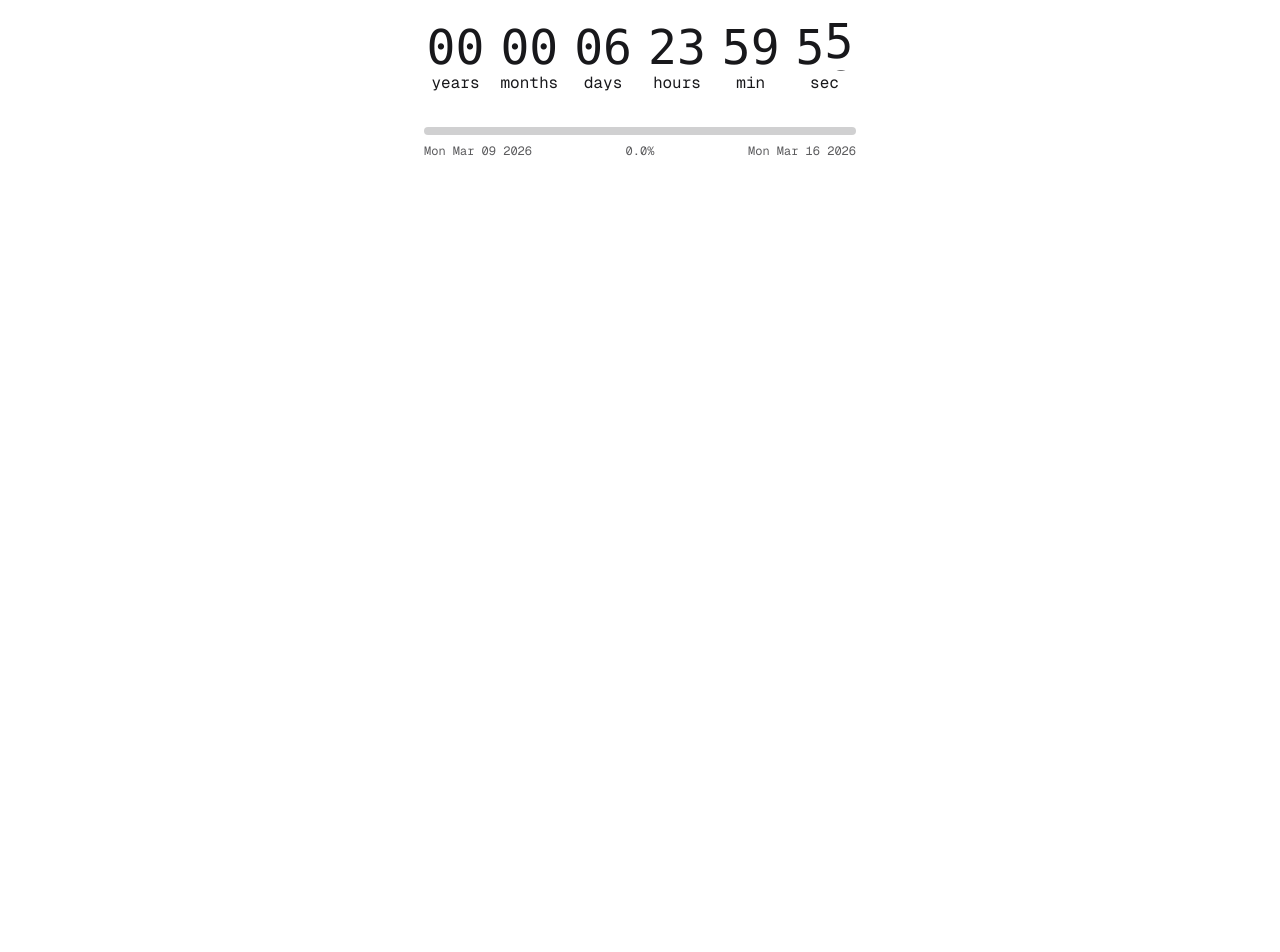
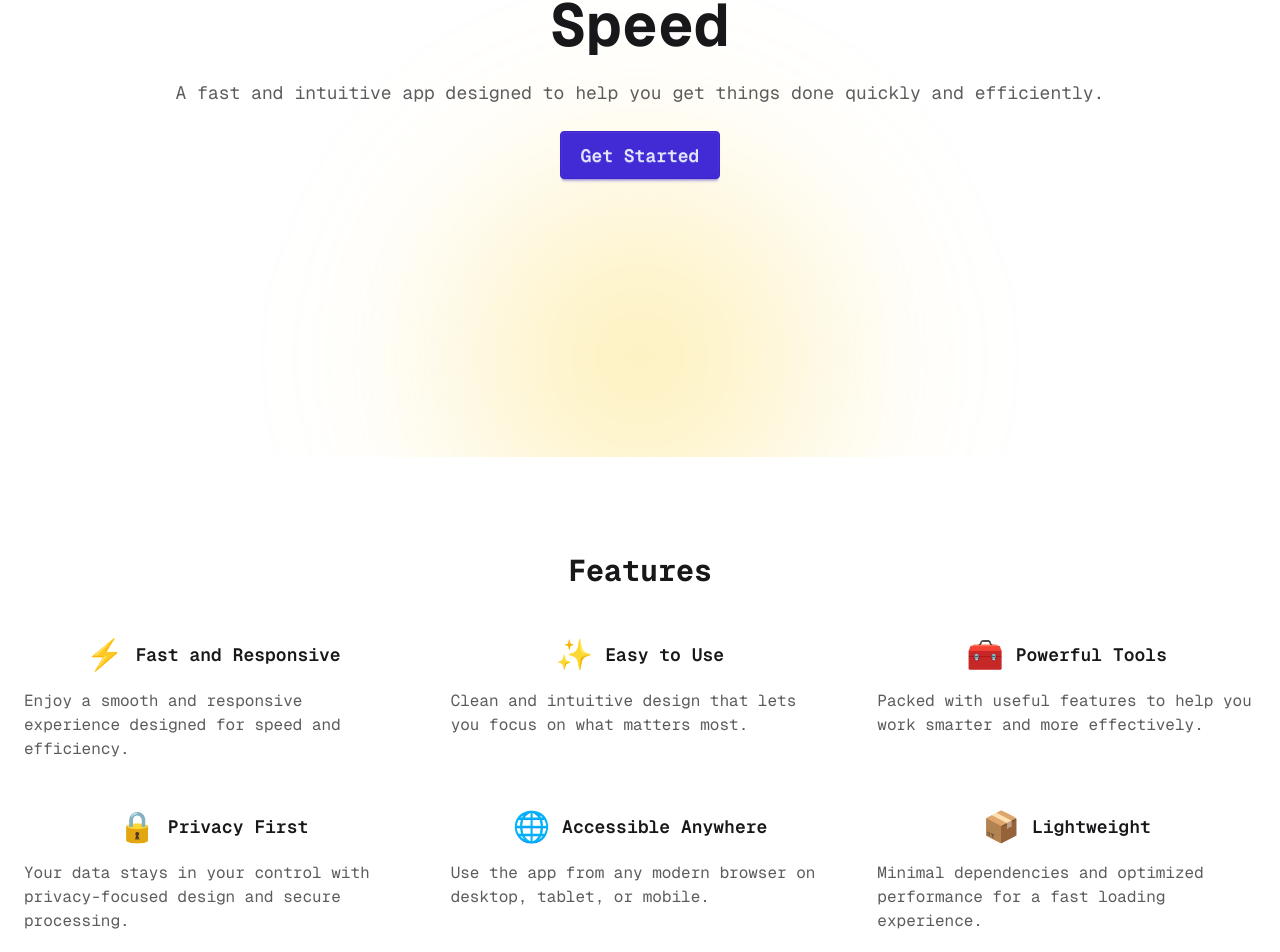
Before and after one commit to hieudoanm/countdown, a Next.js app in the folder packages/app/: page / in a window 1280 px wide. Shown: the part 343-1295 px from the top of the page. Before the commit the page ends 800 px from the top, so only its background shows below. Built offline with nearby package versions, Linux system fonts and the light colour scheme.

Commit message:
set up landing page

```diff
--- a/packages/app/src/pages/index.tsx
+++ b/packages/app/src/pages/index.tsx
@@ -1,323 +1,83 @@
+import {
+  LandingContent,
+  LandingTemplate,
+} from '@countdown/templates/LandingTemplate';
 import { NextPage } from 'next';
-import { useRouter } from 'next/router';
-import { useEffect, useState } from 'react';
 
-type TimeLeft = {
-  years: number;
-  months: number;
-  days: number;
-  hours: number;
-  minutes: number;
-  seconds: number;
+const content: LandingContent = {
+  navbar: {
+    title: 'AppName',
+    buttonText: 'Open App',
+    buttonHref: '/app',
+  },
+  hero: {
+    title: 'Simple, Powerful, and Built for Speed',
+    tagline:
+      'A fast and intuitive app designed to help you get things done quickly and efficiently.',
+    buttonText: 'Get Started',
+    buttonHref: '/app',
+  },
+  features: {
+    title: 'Features',
+    items: [
+      {
+        id: 'fast',
+        emoji: '⚡',
+        title: 'Fast and Responsive',
+        description:
+          'Enjoy a smooth and responsive experience designed for speed and efficiency.',
+      },
+      {
+        id: 'easy',
+        emoji: '✨',
+        title: 'Easy to Use',
+        description:
+          'Clean and intuitive design that lets you focus on what matters most.',
+      },
+      {
+        id: 'powerful',
+        emoji: '🧰',
+        title: 'Powerful Tools',
+        description:
+          'Packed with useful features to help you work smarter and more effectively.',
+      },
+      {
+        id: 'privacy',
+        emoji: '🔒',
+        title: 'Privacy First',
+        description:
+          'Your data stays in your control with privacy-focused design and secure processing.',
+      },
+      {
+        id: 'accessible',
+        emoji: '🌐',
+        title: 'Accessible Anywhere',
+        description:
+          'Use the app from any modern browser on desktop, tablet, or mobile.',
+      },
+      {
+        id: 'lightweight',
+        emoji: '📦',
+        title: 'Lightweight',
+        description:
+          'Minimal dependencies and optimized performance for a fast loading experience.',
+      },
+    ],
+  },
+  cta: {
+    title: 'Ready to Get Started?',
+    description:
+      'Open the app and start using it instantly. No signup required.',
+    buttonText: 'Open App',
+    buttonHref: '/app',
+  },
+  footer: {
+    name: 'AppName',
+  },
 };
 
-/* ---------------- Date diff ---------------- */
-
-const diffParts = (from: Date, to: Date): TimeLeft => {
-  const start = new Date(from);
-  const end = new Date(to);
-
-  /* -------- Total months -------- */
-
-  let totalMonths =
-    (end.getFullYear() - start.getFullYear()) * 12 +
-    (end.getMonth() - start.getMonth());
-
-  const tempDate = new Date(start);
-  tempDate.setMonth(tempDate.getMonth() + totalMonths);
-
-  if (tempDate > end) {
-    totalMonths -= 1;
-    tempDate.setMonth(tempDate.getMonth() - 1);
-  }
-
-  /* -------- Years + months split -------- */
-
-  const years = Math.floor(totalMonths / 12);
-  const months = totalMonths % 12;
-
-  /* -------- Remaining time -------- */
-
-  const diff = end.getTime() - tempDate.getTime();
-
-  const days = Math.floor(diff / (1000 * 60 * 60 * 24));
-  const hours = Math.floor((diff / (1000 * 60 * 60)) % 24);
-  const minutes = Math.floor((diff / (1000 * 60)) % 60);
-  const seconds = Math.floor((diff / 1000) % 60);
-
-  return { years, months, days, hours, minutes, seconds };
-};
-
-/* ---------------- Helpers ---------------- */
-
-const getParamDate = (key: string, fallback: Date) => {
-  if (globalThis.window === undefined) return fallback;
-
-  const params = new URLSearchParams(globalThis.window.location.search);
-  const v = params.get(key);
-
-  return v ? new Date(v) : fallback;
-};
-
-const getInitialStart = () => getParamDate('start', new Date());
-
-const getInitialEnd = () =>
-  getParamDate('end', new Date(Date.now() + 7 * 24 * 60 * 60 * 1000));
-
-const getInitialTitle = () => {
-  if (globalThis.window === undefined) return 'My Countdown';
-
-  const params = new URLSearchParams(globalThis.window.location.search);
-  return params.get('title') || 'My Countdown';
-};
-
-const calcProgress = (start: Date, end: Date) => {
-  const now = Date.now();
-  const s = start.getTime();
-  const e = end.getTime();
-
-  if (now <= s) return 0;
-  if (now >= e) return 100;
-
-  return ((now - s) / (e - s)) * 100;
-};
-
-/* ---------------- Page ---------------- */
-
 const HomePage: NextPage = () => {
-  const router = useRouter();
-
-  /* ---------- State ---------- */
-
-  const [start, setStart] = useState<Date>(getInitialStart);
-  const [end, setEnd] = useState<Date>(getInitialEnd);
-
-  const [title, setTitle] = useState<string>(getInitialTitle);
-
-  const [startInput, setStartInput] = useState<string>(() =>
-    getInitialStart().toISOString().slice(0, 10)
-  );
-
-  const [endInput, setEndInput] = useState<string>(() =>
-    getInitialEnd().toISOString().slice(0, 10)
-  );
-
-  const [titleInput, setTitleInput] = useState<string>(getInitialTitle);
-
-  const [timeLeft, setTimeLeft] = useState<TimeLeft>(() => {
-    const now = new Date();
-    const start = getInitialStart();
-    const end = getInitialEnd();
-
-    if (now < start) return diffParts(now, start);
-    if (now > end) return diffParts(end, now);
-    return diffParts(now, end);
-  });
-
-  const [progress, setProgress] = useState(
-    calcProgress(getInitialStart(), getInitialEnd())
-  );
-
-  /* ---------- Interval ---------- */
-
-  useEffect(() => {
-    const timer = setInterval(() => {
-      const nowDate = new Date();
-
-      /* -------- Countdown -------- */
-
-      if (nowDate < start) {
-        setTimeLeft(diffParts(nowDate, start));
-      } else if (nowDate > end) {
-        setTimeLeft(diffParts(end, nowDate));
-      } else {
-        setTimeLeft(diffParts(nowDate, end));
-      }
-
-      /* -------- Progress -------- */
-
-      setProgress(calcProgress(start, end));
-    }, 1000);
-
-    return () => clearInterval(timer);
-  }, [start, end]);
-
-  /* ---------- UI ---------- */
-
-  const openModal = () => {
-    (
-      document.getElementById('countdown_modal') as HTMLDialogElement
-    )?.showModal();
-  };
-
-  const handleSave = () => {
-    if (!startInput || !endInput) return;
-
-    const s = new Date(startInput);
-    const e = new Date(endInput);
-
-    setStart(s);
-    setEnd(e);
-    setTitle(titleInput);
-
-    router.replace(
-      {
-        pathname: router.pathname,
-        query: {
-          start: startInput,
-          end: endInput,
-          title: titleInput,
-        },
-      },
-      undefined,
-      { shallow: true }
-    );
-
-    (document.getElementById('countdown_modal') as HTMLDialogElement)?.close();
-  };
-
-  /* ---------- Share ---------- */
-
-  const handleShare = async () => {
-    const url = new URL(globalThis.window.location.href);
-
-    url.searchParams.set('start', startInput);
-    url.searchParams.set('end', endInput);
-    url.searchParams.set('title', titleInput);
-
-    const shareUrl = url.toString();
-
-    if (navigator.share) {
-      await navigator.share({
-        title: titleInput,
-        text: `Countdown: ${titleInput}`,
-        url: shareUrl,
-      });
-    } else {
-      await navigator.clipboard.writeText(shareUrl);
-      alert('Link copied to clipboard!');
-    }
-  };
-
-  /* ---------- Render ---------- */
-
-  console.log(progress);
-
-  return (
-    <div className="flex min-h-screen w-screen flex-col items-center justify-center gap-8 p-4">
-      {/* Title */}
-      <h1
-        onClick={openModal}
-        className="cursor-pointer text-center text-2xl font-bold md:text-3xl">
-        {title}
-      </h1>
-
-      {/* Countdown */}
-      <div
-        onClick={openModal}
-        className="grid cursor-pointer grid-cols-2 gap-4 text-center sm:grid-cols-3 lg:grid-cols-6">
-        {[
-          ['years', timeLeft.years],
-          ['months', timeLeft.months],
-          ['days', timeLeft.days],
-          ['hours', timeLeft.hours],
-          ['min', timeLeft.minutes],
-          ['sec', timeLeft.seconds],
-        ].map(([label, value]) => (
-          <div key={label} className="flex flex-col">
-            <span className="countdown font-mono text-5xl">
-              <span
-                style={
-                  { '--value': value, '--digits': 2 } as React.CSSProperties
-                }>
-                {value}
-              </span>
-            </span>
-            {label}
-          </div>
-        ))}
-      </div>
-
-      {/* Progress */}
-      <div className="flex w-full max-w-md flex-col gap-2 px-2">
-        <progress
-          className="progress progress w-full"
-          value={progress}
-          max="100"
-        />
-
-        <div className="flex justify-between text-xs opacity-70">
-          <span>{start.toDateString()}</span>
-          <span>{progress.toFixed(1)}%</span>
-          <span>{end.toDateString()}</span>
-        </div>
-      </div>
-
-      {/* Modal */}
-      <dialog id="countdown_modal" className="modal">
-        <div className="modal-box flex flex-col gap-4">
-          <h3 className="text-lg font-bold">Countdown Settings</h3>
-
-          {/* Title */}
-          <div className="flex flex-col gap-2">
-            <label htmlFor="title" className="text-sm font-semibold">
-              Title
-            </label>
-            <input
-              id="title"
-              type="text"
-              className="input input-bordered w-full"
-              value={titleInput}
-              onChange={(e) => setTitleInput(e.target.value)}
-            />
-          </div>
-
-          {/* Start date */}
-          <div className="flex flex-col gap-2">
-            <label htmlFor="start-date" className="text-sm font-semibold">
-              Start Date
-            </label>
-            <input
-              id="start-date"
-              type="date"
-              className="input input-bordered w-full"
-              value={startInput}
-              onChange={(e) => setStartInput(e.target.value)}
-            />
-          </div>
-
-          {/* End date */}
-          <div className="flex flex-col gap-2">
-            <label htmlFor="end-date" className="text-sm font-semibold">
-              End Date
-            </label>
-            <input
-              id="end-date"
-              type="date"
-              className="input input-bordered w-full"
-              value={endInput}
-              onChange={(e) => setEndInput(e.target.value)}
-            />
-          </div>
-
-          {/* Actions */}
-          <div className="modal-action">
-            <button className="btn btn-primary" onClick={handleSave}>
-              Save
-            </button>
-
-            <button className="btn btn-secondary" onClick={handleShare}>
-              Share
-            </button>
-
-            <form method="dialog">
-              <button className="btn">Close</button>
-            </form>
-          </div>
-        </div>
-      </dialog>
-    </div>
-  );
+  return <LandingTemplate content={content} />;
 };
 
 export default HomePage;
```
Also changed, not shown: 6 other files (tests, documents, lock files or other folders).
